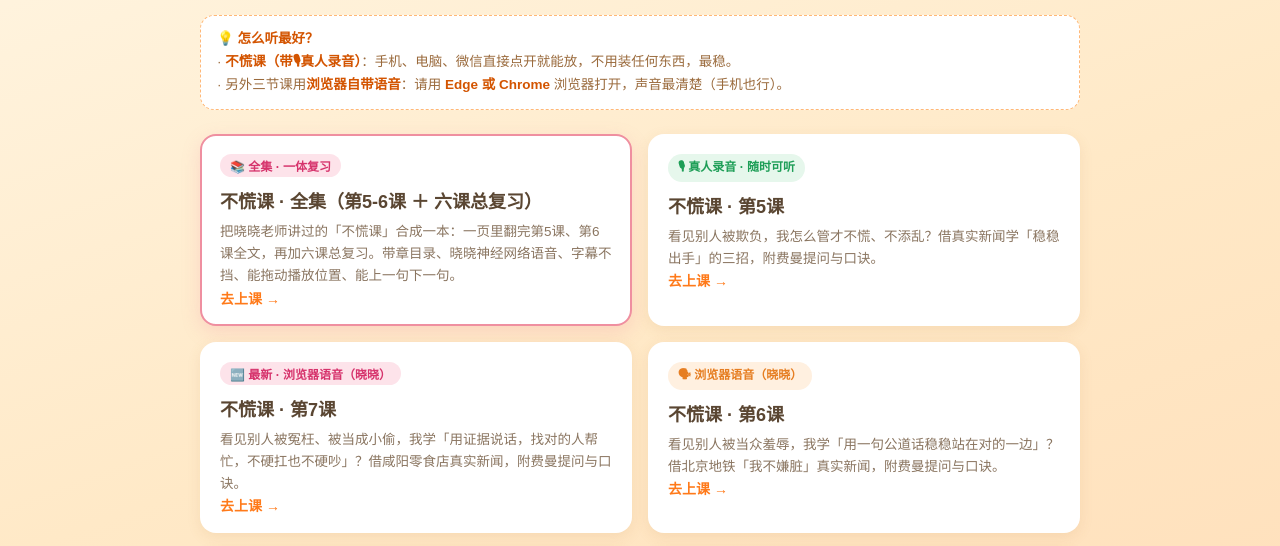
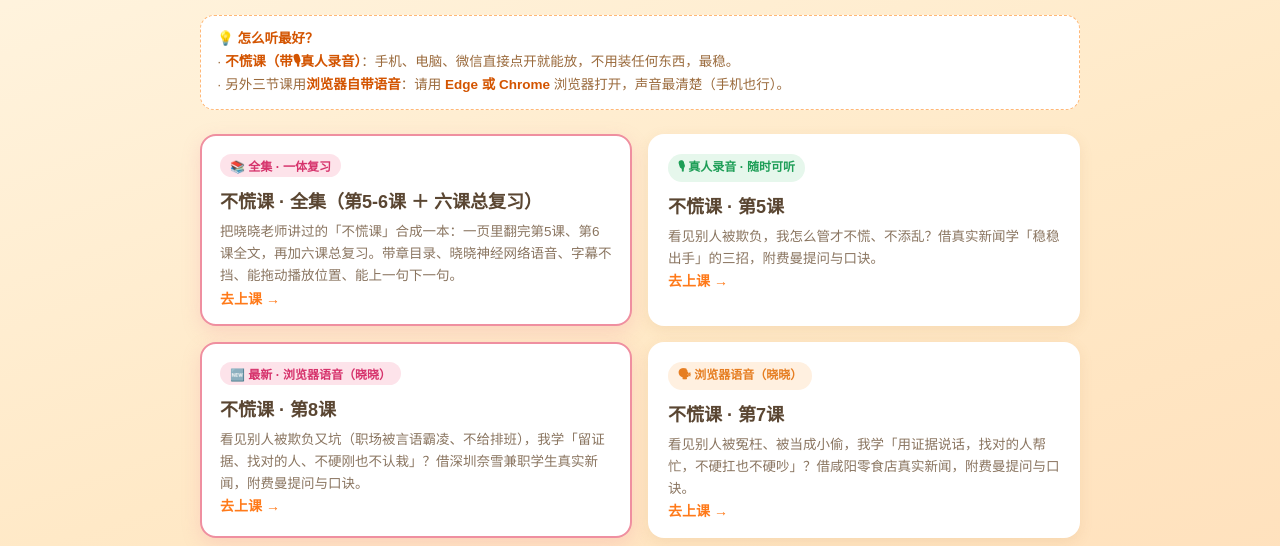
Before and after one commit to de333334/xiaoxiao-classroom, a plain HTML site: page index.html in a window 1280 px wide. Shown: the part 218-764 px from the top of the page. Drawn offline with Linux system fonts and the light colour scheme.

Commit message:
home: add 不慌课第8课 card

```diff
--- a/index.html
+++ b/index.html
@@ -74,8 +74,14 @@
       <p>看见别人被欺负，我怎么管才不慌、不添乱？借真实新闻学「稳稳出手」的三招，附费曼提问与口诀。</p>
       <span class="go">去上课</span>
     </a>
+    <a class="card" href="buhuang-ke8/" style="border-color:#ef8fa0; box-shadow:0 6px 18px rgba(239,143,160,.25);">
+      <span class="badge" style="background:#fde3ea; color:#d6336c;">🆕 最新 · 浏览器语音（晓晓）</span>
+      <h2>不慌课 · 第8课</h2>
+      <p>看见别人被欺负又坑（职场被言语霸凌、不给排班），我学「留证据、找对的人、不硬刚也不认栽」？借深圳奈雪兼职学生真实新闻，附费曼提问与口诀。</p>
+      <span class="go">去上课</span>
+    </a>
     <a class="card" href="buhuang-ke7/">
-      <span class="badge" style="background:#fde3ea; color:#d6336c;">🆕 最新 · 浏览器语音（晓晓）</span>
+      <span class="badge">🗣 浏览器语音（晓晓）</span>
       <h2>不慌课 · 第7课</h2>
       <p>看见别人被冤枉、被当成小偷，我学「用证据说话，找对的人帮忙，不硬扛也不硬吵」？借咸阳零食店真实新闻，附费曼提问与口诀。</p>
       <span class="go">去上课</span>
```
